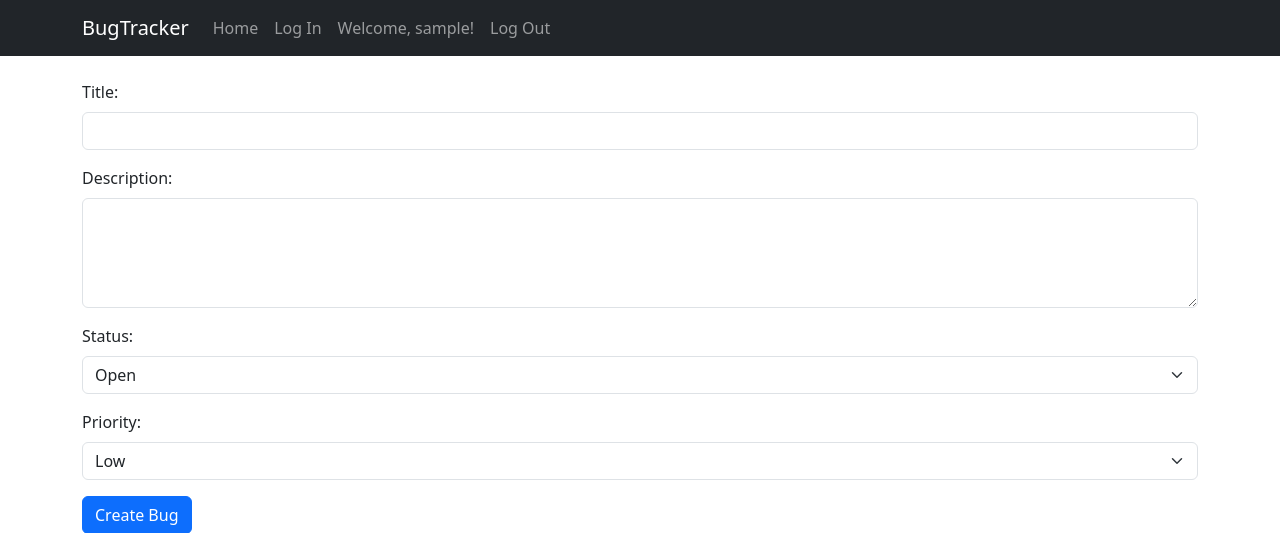
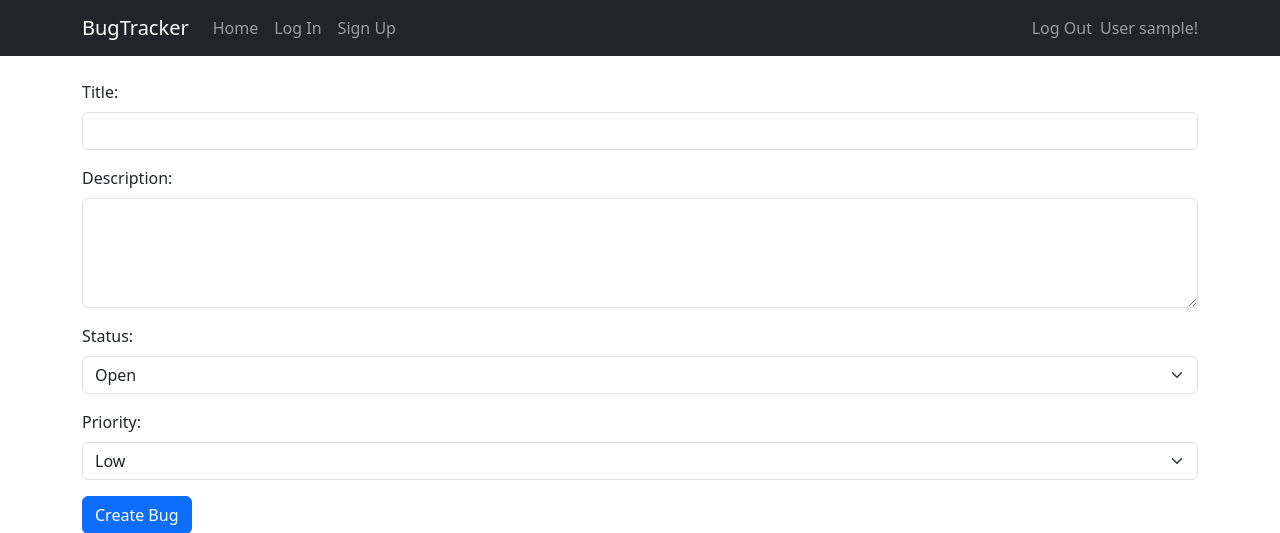
Before and after one commit to jimmydice/bugtracker23, a Flask app: template website/templates/index.html in a window 1280 px wide. Shown: the top 533 px of the page. Run offline with Flask 3, Linux system fonts and the light colour scheme; the template is opened without the code that fills it: values that come from a table or form of the project are taken from there, others are empty; tables that the repository leaves empty hold one stand-in row (values such as "Sample post").

Commit message:
Adding notes

```diff
--- a/website/templates/index.html
+++ b/website/templates/index.html
@@ -8,6 +8,8 @@
     <link rel="stylesheet" href="https://cdn.jsdelivr.net/npm/bootstrap@5.3.0/dist/css/bootstrap.min.css">
 </head>
 <body>
+<!-- Navigation Bar -->
+<!-- Navigation Bar -->
 <nav class="navbar navbar-expand-lg navbar-dark bg-dark">
     <div class="container">
         <a class="navbar-brand" href="#">BugTracker</a>
@@ -16,25 +18,34 @@
             <span class="navbar-toggler-icon"></span>
         </button>
         <div class="collapse navbar-collapse" id="navbarNav">
-                <ul class="navbar-nav ml-auto">
+            <ul class="navbar-nav">
                 <li class="nav-item">
                     <a class="nav-link" href="/">Home</a>
                 </li>
                 <li class="nav-item">
                     <a class="nav-link" href="/login">Log In</a>
                 </li>
+                <li class="nav-item">
+                    <a class="nav-link" href="/sign-up">Sign Up</a>
+                </li>
+            </ul>
             {% if user.is_authenticated %}
-                <li class="nav-item">
-                    <span class="nav-link">Welcome, {{ user.username }}!</span>
-                    </li>
+            </div>
+            <ul class="navbar-nav">
                 <li class="nav-item">
                     <a class="nav-link" href="/logout">Log Out</a>
                 </li>
+            </ul>
+            <div class="ml-auto"> <!-- Wrap the Welcome message in a div with ml-auto class -->
+                <span class="navbar-text">User {{ user.username }}!</span>
+
             {% endif %}
-                </ul>
         </div>
     </div>
 </nav>
+
+
+
     <br />
     <div class="container">
         <!-- Form to create bugs -->
--- a/website/views.py
+++ b/website/views.py
@@ -14,7 +14,7 @@ views = Blueprint('views', __name__)
 def index():
     """Fetch bug data from the database and pass it to the template"""
     bugs = Bug.query.filter_by(user=current_user).all()
-    return render_template('index.html', bugs=bugs)
+    return render_template('index.html', bugs=bugs, user=current_user)
 
 
 
```
Lines whose indentation alone changed are shown as unchanged.
